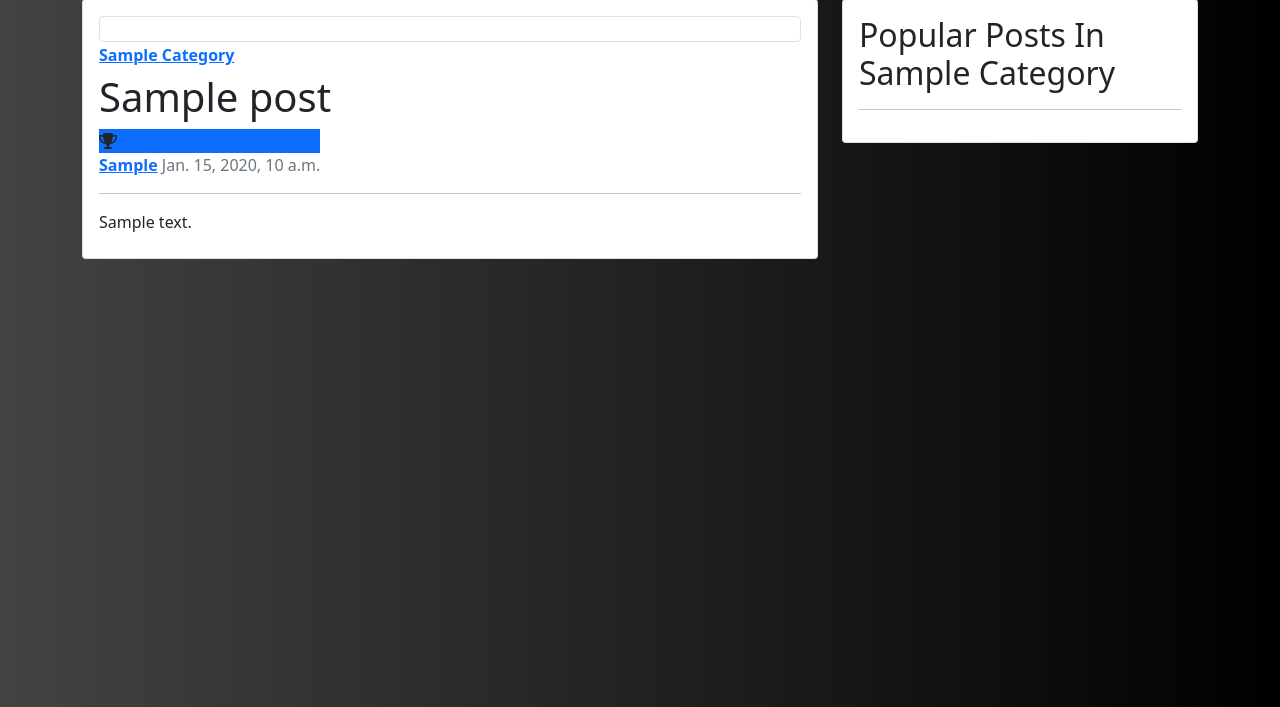
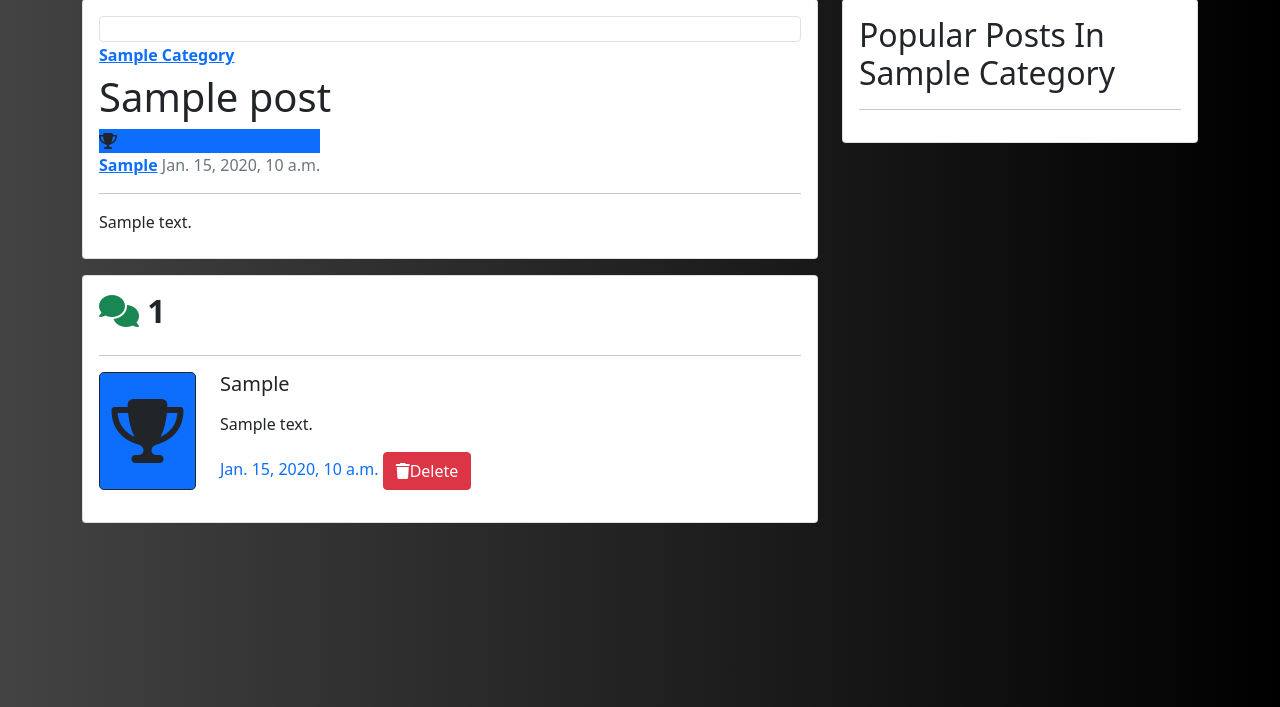
Before and after one commit to DarrachBarneveld/CoolCoders-PP4, a Django app: a page that uses templates/post-detail.html in a window 1280 px wide. Shown: the part 93-800 px from the top of the page. Run offline with Django 3.2, Linux system fonts and the light colour scheme; a user stored in the database is signed in; tables that the repository leaves empty hold one stand-in row (values such as "Sample post"); some libraries are stand-ins or nearby versions.

Commit message:
#33 Comment.html includes html created, comments added view context

```diff
--- a/blog/views.py
+++ b/blog/views.py
@@ -84,6 +84,9 @@
 
     def get_context_data(self, **kwargs):
         context = super().get_context_data(**kwargs)
+        context["comments"] = self.object.comments.filter(approved=True).order_by(
+            "-created_on"
+        )
         context["comments"] = self.object.comments.filter(approved=True).order_by(
             "-created_on"
         )
--- /dev/null
+++ b/templates/includes/comment.html
@@ -0,0 +1,68 @@
+{% load static %}
+
+<li class="row clearfix">
+  <div class="icon-box col-md-2 col-4">
+    <div
+      class="h-100 d-flex justify-content-center align-items-center border border-dark rounded-3 bg-primary"
+    >
+      <i style="font-size: 4rem" class="fa-solid fa-trophy gold"></i>
+    </div>
+  </div>
+  <div class="text-box col-md-10 col-8">
+    <h5 class="m-b-0 text-capitalize">{{comment.name}}</h5>
+    <p>{{comment.body | linebreaks}}</p>
+    <label class="list-inline text-primary"> {{comment.created_on}} </label>
+    {% if user.is_authenticated and user == comment.name %}
+    <button
+      type="button"
+      class="btn btn-danger"
+      data-bs-toggle="modal"
+      data-bs-target="#exampleModal-{{comment.id}}"
+    >
+      <i class="fa-solid fa-trash"></i>Delete
+    </button>
+    <div
+      class="modal fade"
+      id="exampleModal-{{comment.id}}"
+      tabindex="-1"
+      aria-labelledby="exampleModalLabel"
+      aria-hidden="true"
+    >
+      <div class="modal-dialog">
+        <div class="modal-content">
+          <div class="modal-header">
+            <h5 class="modal-title" id="exampleModalLabel">Are you sure!?</h5>
+            <button
+              type="button"
+              class="btn-close"
+              data-bs-dismiss="modal"
+              aria-label="Close"
+            ></button>
+          </div>
+          <div class="modal-body">This action cannot be undone!</div>
+          <div class="modal-footer">
+            <button
+              type="button"
+              class="btn btn-secondary"
+              data-bs-dismiss="modal"
+            >
+              Close
+            </button>
+            <form method="post">
+              {% csrf_token %}
+              <input type="hidden" name="comment_id" value="{{comment.id}}" />
+              <button
+                class="btn btn-danger"
+                type="submit"
+                name="delete_comment"
+              >
+                <i class="fa-solid fa-trash"></i>Delete Comment
+              </button>
+            </form>
+          </div>
+        </div>
+      </div>
+    </div>
+    {% endif %}
+  </div>
+</li>
--- a/templates/post-detail.html
+++ b/templates/post-detail.html
@@ -30,7 +30,7 @@
             </div>
             <div class="author-body">
               <label class="text-capitalize">
-                <a href="{% url 'profile' slug=post.author.profile.slug %}"
+                <a href="{% url 'profile' post.author.username %}"
                   ><strong>{{post.author}}</strong></a
                 >
               </label>
@@ -42,7 +42,29 @@
         <div class="mt-2 mb-2">{{ post.content | safe }}</div>
       </div>
     </article>
+    <section id="comments" class="card p-3 mt-3">
+      <div class="header">
+        <h2>
+          <strong>
+            <i class="fas fa-comments text-success"></i>
+            {{ comments.count }}
+          </strong>
+        </h2>
+      </div>
+      <hr />
+      <div class="body">
+        <ul class="comment-reply list-unstyled">
+          {% for comment in comments %}
+          <!--  -->
+          {% include "includes/comment.html" %}
+          {% endfor %}
+        </ul>
+      </div>
+    </section>
   </section>
+
+
+
   <section id="popular-posts" class="col-lg-4 col-md-12 right-box">
     <div class="card p-3">
       <div class="header">
```
